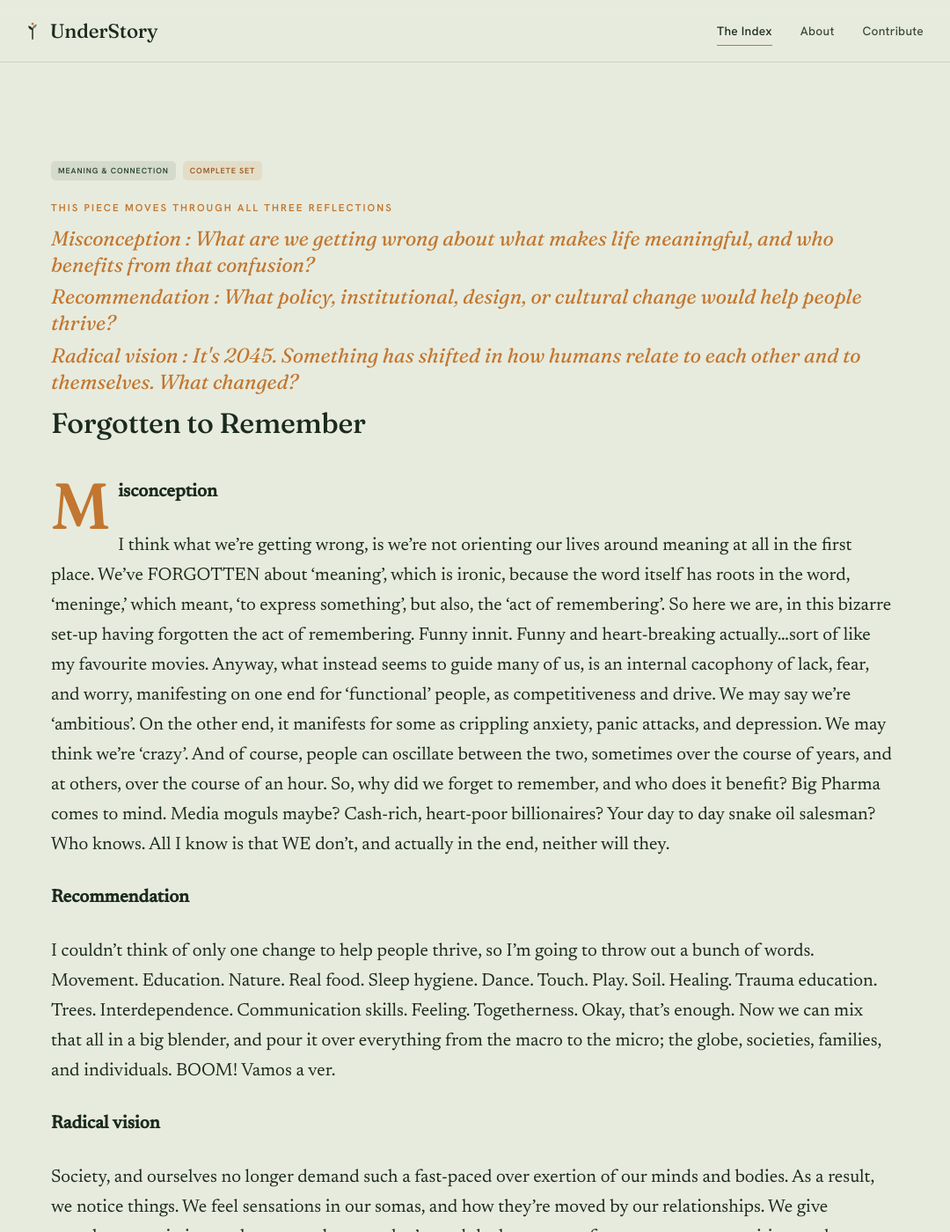
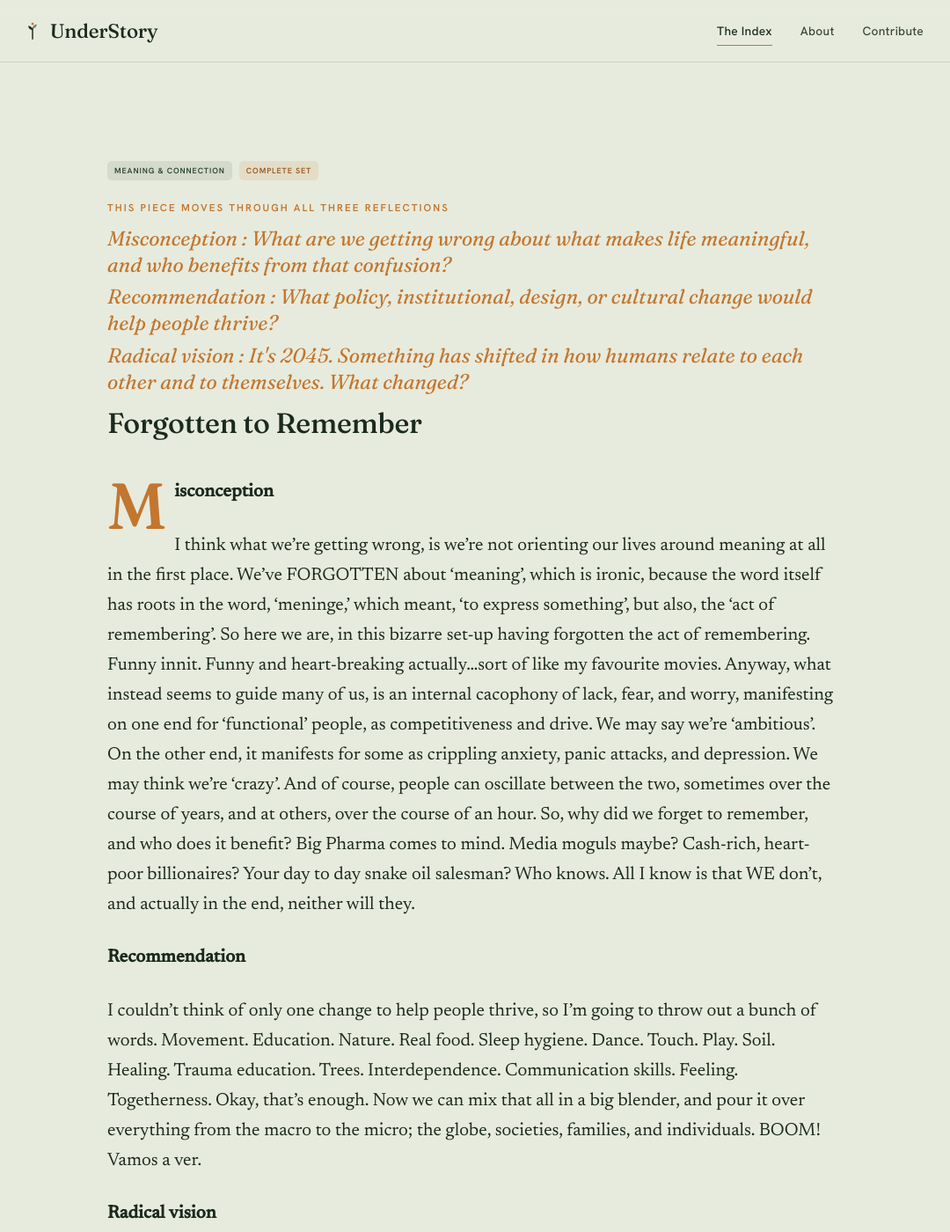
Before and after one commit to valentina-rm/understory, a Jekyll site: the page built from _contributions/ramin-felfeli-meaning-complete.md, in a window 1280 px wide and 1400 px high. Shown: the whole window at 88% size, without its empty margins (102-1182 px from the left). Built offline with Jekyll 4.4.1, drawn with Linux system fonts in a browser that asks for light colours.

```diff
--- a/assets/css/main.css
+++ b/assets/css/main.css
@@ -507,7 +507,7 @@
   margin: 0;
 }
 /* wider reading column — entry pages only */
-.piece .shell { max-width: 68rem; }
+.piece .shell { max-width: 60rem; }
 .piece .piece-head,
 .piece .piece-body { max-width: none; }
 
```
